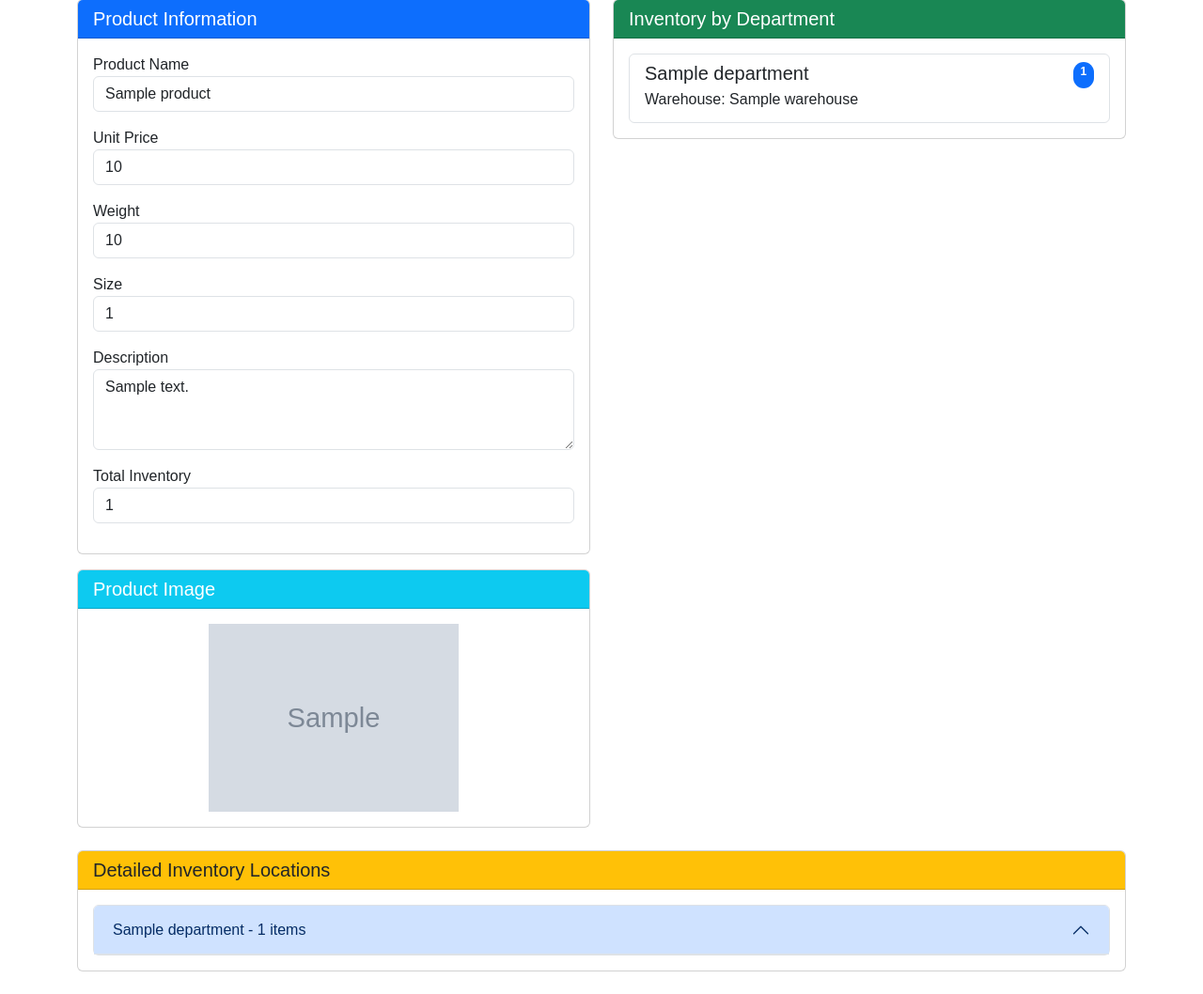
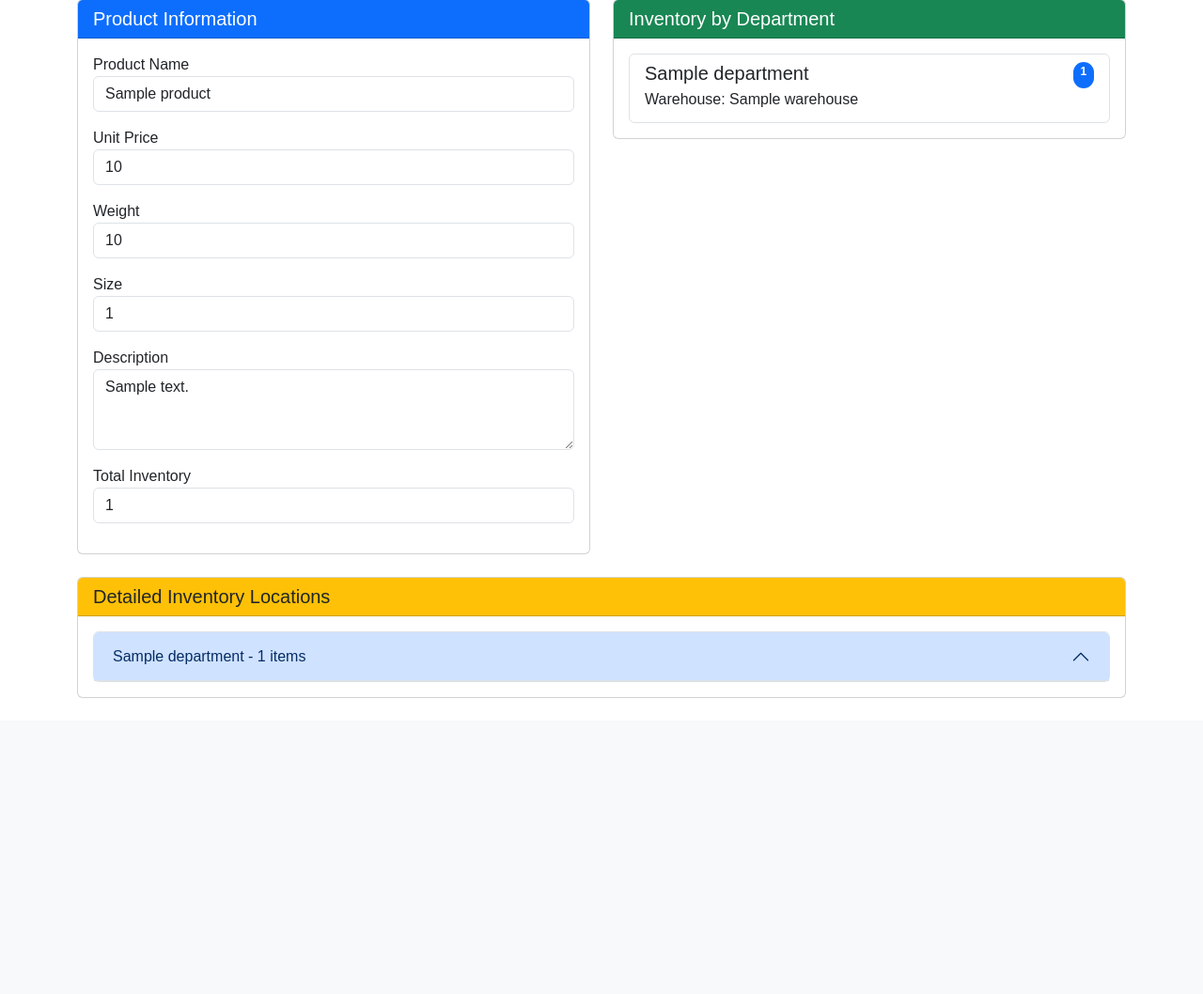
Before and after one commit to mysticum/wms, a Django app: template wmsprototype/templates/view_product.html in a window 1280 px wide. Shown: the part 153-1211 px from the top of the page at 94% size. After the commit the page ends 896 px from the top, so only its background shows below. Run offline with Django 5.2, Linux system fonts and the light colour scheme; the template is opened without the code that fills it: most values are stand-ins (such as "Sample title", 1, 10 or a date in 2020); grey boxes marked "Sample" are stand-in pictures.

Commit message:
Minor fixes

```diff
--- a/wmsprototype/templates/view_product.html
+++ b/wmsprototype/templates/view_product.html
@@ -65,18 +65,6 @@
           </div>
         </div>
       </div>
-
-      <!-- Product Image if available -->
-      {% if product.image %}
-      <div class="card mt-3">
-        <div class="card-header bg-info text-white">
-          <h5 class="mb-0">Product Image</h5>
-        </div>
-        <div class="card-body text-center">
-          <img src="{{ product.image }}" alt="{{ product.name }}" class="img-fluid" style="max-height: 200px;">
-        </div>
-      </div>
-      {% endif %}
     </div>
 
     <!-- Department Inventory Summary -->
```
Also changed, not shown: wmsprototype/wmsprototype/services.py (+8 -6 lines), wmsprototype/db.sqlite3, wmsprototype/products/686301fe-ca75-4f82-91b1-0ebc179d911d_175909727.jpeg (deleted), wmsprototype/products/Donut_s_ružovou_polevou_a_jahodovou_príchuťou_56_g.jpeg (deleted), wmsprototype/products/Donut_s_ružovou_polevou_a_jahodovou_príchuťou_56_g_JMYDTnX.jpeg (deleted), wmsprototype/products/Kajzerka_Natural_60_g.jpeg (deleted), wmsprototype/products/Tesco_Kajzerka_cereálna_60_g.jpeg (deleted), wmsprototype/products/Tesco_Kajzerka_cereálna_60_g_7Nkox5F.jpeg (deleted), wmsprototype/products/Tesco_Pagáč_oškvarkový_71_g.jpeg (deleted), wmsprototype/products/Tesco_Rožok_Pivec_59_g.jpeg (deleted), wmsprototype/products/Tesco_Rožok_Pivec_59_g_8QM6ReD.jpeg (deleted), wmsprototype/wmsprototype/migrations/0006_add_bakery_products.py (added), wmsprototype/wmsprototype/migrations/0007_alter_cell_level_alter_department_default_cell_and_more.py (added).
